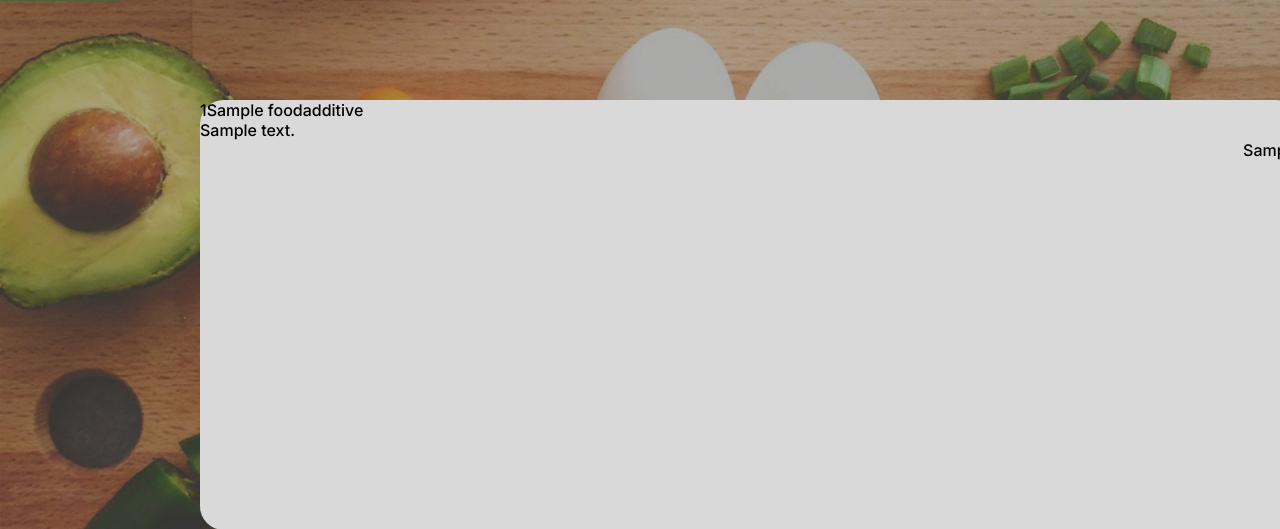
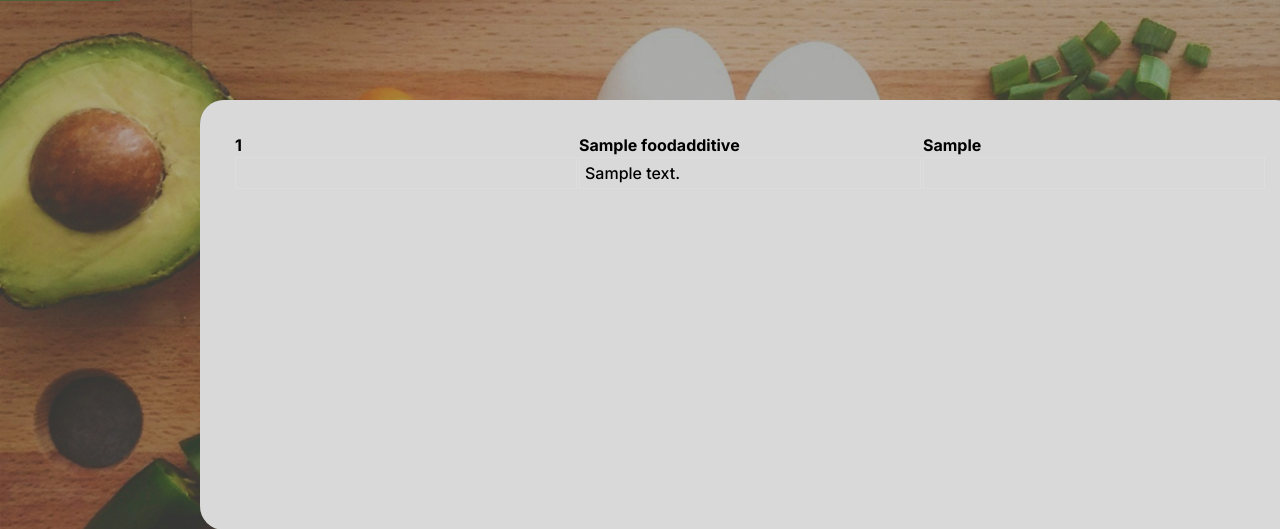
Before and after one commit to Anguilla-anguilla/bio_check_web, a Django app: page /catalog/1/ in a window 1280 px wide. Shown: the part 56-585 px from the top of the page. Run offline with Django 3.2, Linux system fonts and the light colour scheme; tables that the repository leaves empty hold one stand-in row (values such as "Sample post").

Commit message:
Edit fa_detail template

```diff
--- a/biocheck/static/css/style.css
+++ b/biocheck/static/css/style.css
@@ -48,6 +48,37 @@ h2 {
     display: list-item;
     list-style: none;
 }
+
+table {
+    width: 100%;
+}
+
+table td {
+    width: 30%;
+    border: 1px solid #dddddd;
+    padding: 5px;
+}
+
+.scroll {
+    overflow-y: scroll;
+    height: 350px;
+}
+
+.scroll::-webkit-scrollbar {
+    width: 10px;
+}
+
+.scroll::-webkit-scrollbar-track {
+    background-color: #506038;
+    border-radius: 20px;
+}
+
+.scroll::-webkit-scrollbar-thumb {
+    background-color: #ffffff;
+    border-radius: 20px;
+    border: 3px;
+}
+
 
 /* header */
 
@@ -314,37 +345,6 @@ button {
     align-items: center;
 }
 
-table {
-    width: 100%;
-}
-
-table td {
-    width: 40%;
-    border: 1px solid #dddddd;
-    padding: 5px;
-}
-
-.scroll {
-    overflow-y: scroll;
-    height: 350px;
-}
-
-.scroll::-webkit-scrollbar {
-    width: 10px;
-}
-
-.scroll::-webkit-scrollbar-track {
-    background-color: #506038;
-    border-radius: 20px;
-}
-
-.scroll::-webkit-scrollbar-thumb {
-    background-color: #D9D9D9;
-    border-radius: 20px;
-    border: 3px;
-}
-
-
 /* fa_detail */
 
 .f-a-detail-card {
@@ -353,16 +353,9 @@ table td {
     width: 100%;
     height: 100%;
     border-radius: 24px;
+    padding: 3%;
 }
 
-.f-a-detail-card-left {
-    float: left;
+.f-a-text {
+    text-align: justify;
 }
-
-.f-a-detail-card-center {
-    left: 50%;
-}
-
-.f-a-detail-card-right {
-    float: right;
-}
--- a/biocheck/templates/catalog/fa_detail.html
+++ b/biocheck/templates/catalog/fa_detail.html
@@ -2,17 +2,21 @@
 {% extends "base.html" %}
 {% block content %}
 <div class="container">
-    <div class="f-a-detail-card">
-        <div class="f-a-detail-card-left">
-            <p>{{ fa_card.e_title }}</p>
+    <div class="f-a-detail-card f-a-text">
+        <div class="scroll">
+            <table>
+                <tr>
+                    <th>{{ fa_card.e_title }}</th>
+                    <th>{{ fa_card.common_title}}</th>
+                    <th>{{ fa_card.category}}</th>
+                </tr>
+                <tr>
+                    <td></td>
+                    <td>{{ fa_card.description}}</td>
+                    <td></td>
+                </tr>
+            </table>
         </div>
-        <div class="f-a-detail-card-center">
-            <p>{{ fa_card.common_title}}</p>
-            <p>{{ fa_card.description}}</p>
-        </div>
-        <div class="f-a-detail-card-right">
-            <p>{{ fa_card.category}}</p>
-    </div>
     </div>
 </div>
-{% endblock  %}
+{% endblock %}
```
Also changed, not shown: biocheck/templates/catalog/fa_list.html (+5 -7 lines).
